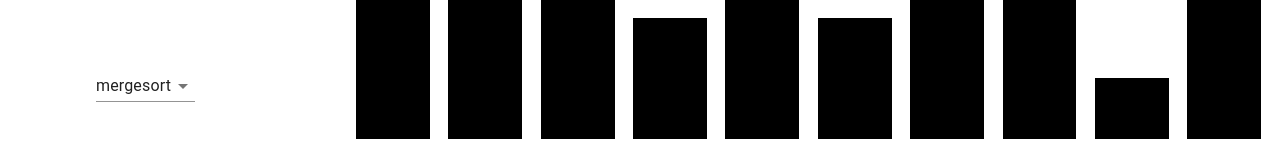
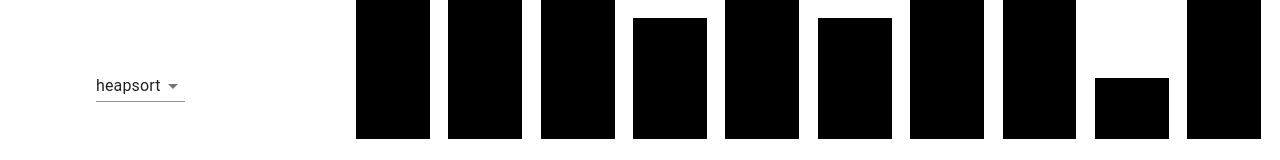
Before and after one commit to belluma/sort_algorithm_visualizer, a React (Create React App) app: page / in a window 1280 px wide. Shown: the part 393-553 px from the top of the page. Built offline with nearby package versions, Linux system fonts and the light colour scheme.

Commit message:
added heapsort

```diff
--- a/src/App.tsx
+++ b/src/App.tsx
@@ -6,6 +6,7 @@ import Animation from "./components/Animation/Animation";
 import { ChangeEvent } from "react";
 import qSort from "./algorithms/qSort";
 import mergeSort from "./algorithms/mergeSort";
+import heapSort from "./algorithms/heapsort";
 import iState from "./interfaces/state";
 
 function App() {
@@ -22,11 +23,12 @@ function App() {
       { name: "quicksort", selected: false, getAnimation: qSort },
       {
         name: "mergesort",
-        selected: true,
+        selected: false,
         getAnimation: mergeSort,
       },
+      { name: "heapsort", selected: true, getAnimation: heapSort },
     ],
-    selectedAlgorithm: mergeSort,
+    selectedAlgorithm: heapSort,
     play: false,
   });
   useEffect(() => {
--- /dev/null
+++ b/src/algorithms/heapsort.tsx
@@ -0,0 +1,42 @@
+import step from "../interfaces/animationStep";
+
+export default heapSort;
+
+function heapSort(array: number[]): step[] {
+  let sorted: number[] = [];
+  const animation: step[] = [updateStep()];
+
+  function updateStep(): step {
+    return {
+      array: [...array, ...sorted],
+      method: "heap",
+      index: array.length,
+    };
+  }
+  function heapify() {
+    const getParentIndex = (childIndex: number) =>
+      Math.floor((childIndex - 1) / 2);
+    function swapWithParent(childIndex: number) {
+      if (
+        childIndex == 0 ||
+        array[getParentIndex(childIndex)] >= array[childIndex]
+      )
+        return;
+      [array[getParentIndex(childIndex)], array[childIndex]] = [
+        array[childIndex],
+        array[getParentIndex(childIndex)],
+      ];
+      animation.push(updateStep());
+      swapWithParent(getParentIndex(childIndex));
+    }
+    for (let i in array) swapWithParent(parseInt(i));
+  }
+
+  while (array.length) {
+    heapify();
+    const x = array.shift();
+    if (x) sorted.unshift(x);
+    animation.push(updateStep());
+  }
+  return animation;
+}
--- a/src/algorithms/mergeSort.tsx
+++ b/src/algorithms/mergeSort.tsx
@@ -46,7 +46,6 @@ const meta = (array: number[]): step[] => {
       while (indexLeft < left.length && indexRight < right.length) {
         animations.push(updateStep());
         if (left[indexLeft] < right[indexRight]) {
-          // animations.push(updateStep());
           result.push(left[indexLeft]);
 
           indexLeft++;
@@ -63,7 +62,6 @@ const meta = (array: number[]): step[] => {
     return merge(mergeSort(left), mergeSort(right));
   };
   mergeSort(array);
-
   return animations;
 };
 export default meta;
--- a/src/components/Animation/Animation.tsx
+++ b/src/components/Animation/Animation.tsx
@@ -92,11 +92,7 @@ const Animation = (props: Props) => {
         <IconButton onClick={props.next} aria-label="play" disabled={props.end}>
           <SkipNextIcon />
         </IconButton>
-        <IconButton
-          onClick={props.reset}
-          aria-label="play"
-          disabled={props.end}
-        >
+        <IconButton onClick={props.reset} aria-label="play">
           <RotateLeftIcon />
         </IconButton>
       </div>
--- a/src/interfaces/animationStep.tsx
+++ b/src/interfaces/animationStep.tsx
@@ -7,7 +7,7 @@ export default interface iStep {
   newArray?: boolean;
   indexLeft?: number;
   indexRight?: number;
-  method: "quick" | "merge";
+  method: "quick" | "merge" | "heap";
   aux?: any;
 }
 
```
